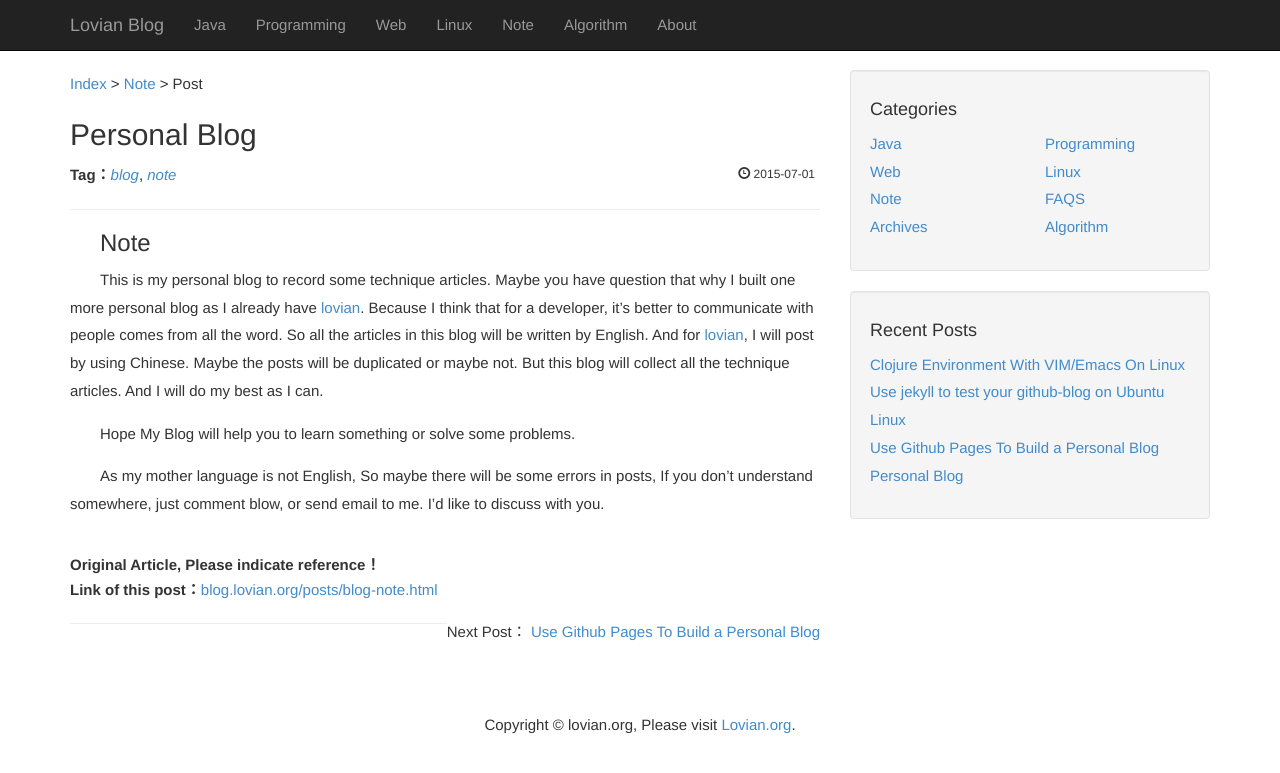
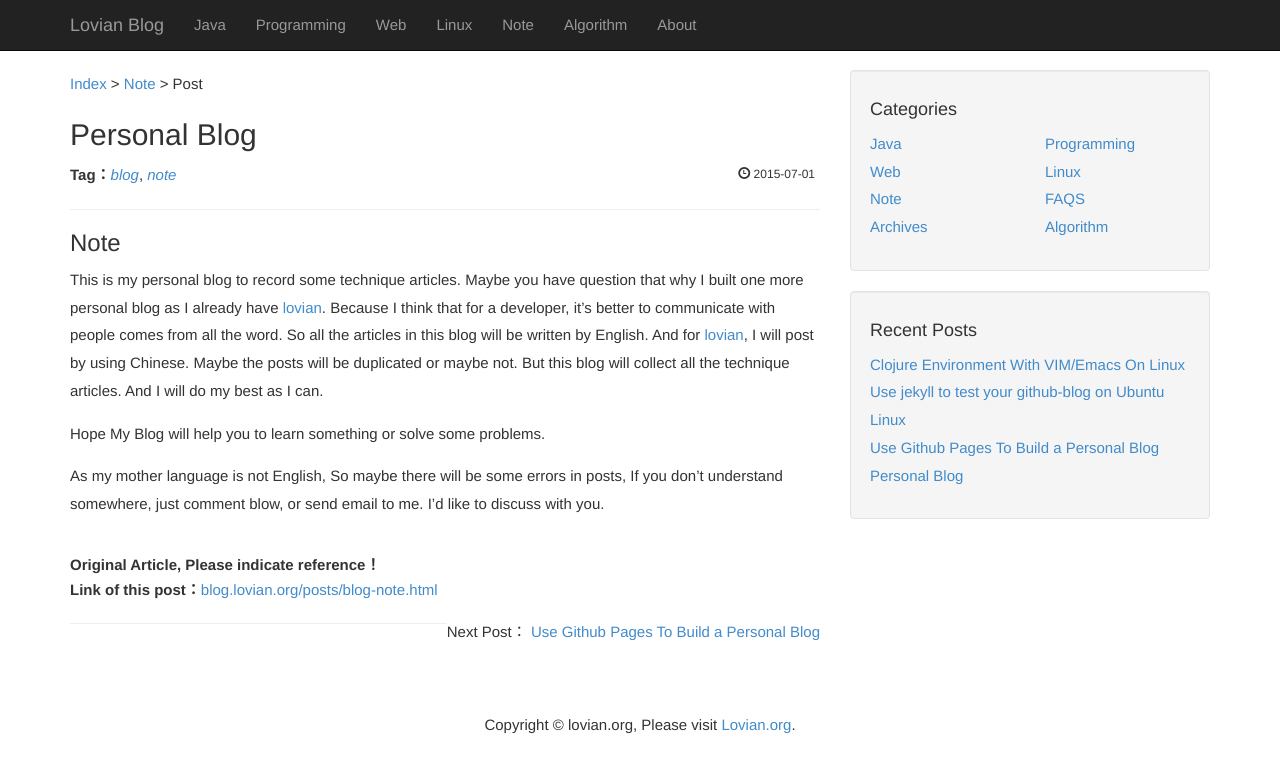
Before and after one commit to ZhengshuaiPENG/zhengshuaipeng.github.io, a Jekyll site: the page built from _posts/2015/2015-07-01-blog-note.markdown, in a window 1280 px wide. Shown: the top 773 px of the page. Built offline with Jekyll 4.4.1, drawn with Linux system fonts in a browser that asks for light colours; comment, search, counter and statistics services are not loaded.

```diff
--- a/_layouts/post.html
+++ b/_layouts/post.html
@@ -14,7 +14,8 @@
 <hr>
 
 <!-- content -->
-<div style="text-indent:2em;">
+<!-- <div style="text-indent:2em;"> -->
+<div>
 {{ content }}
 </div>
 
```
